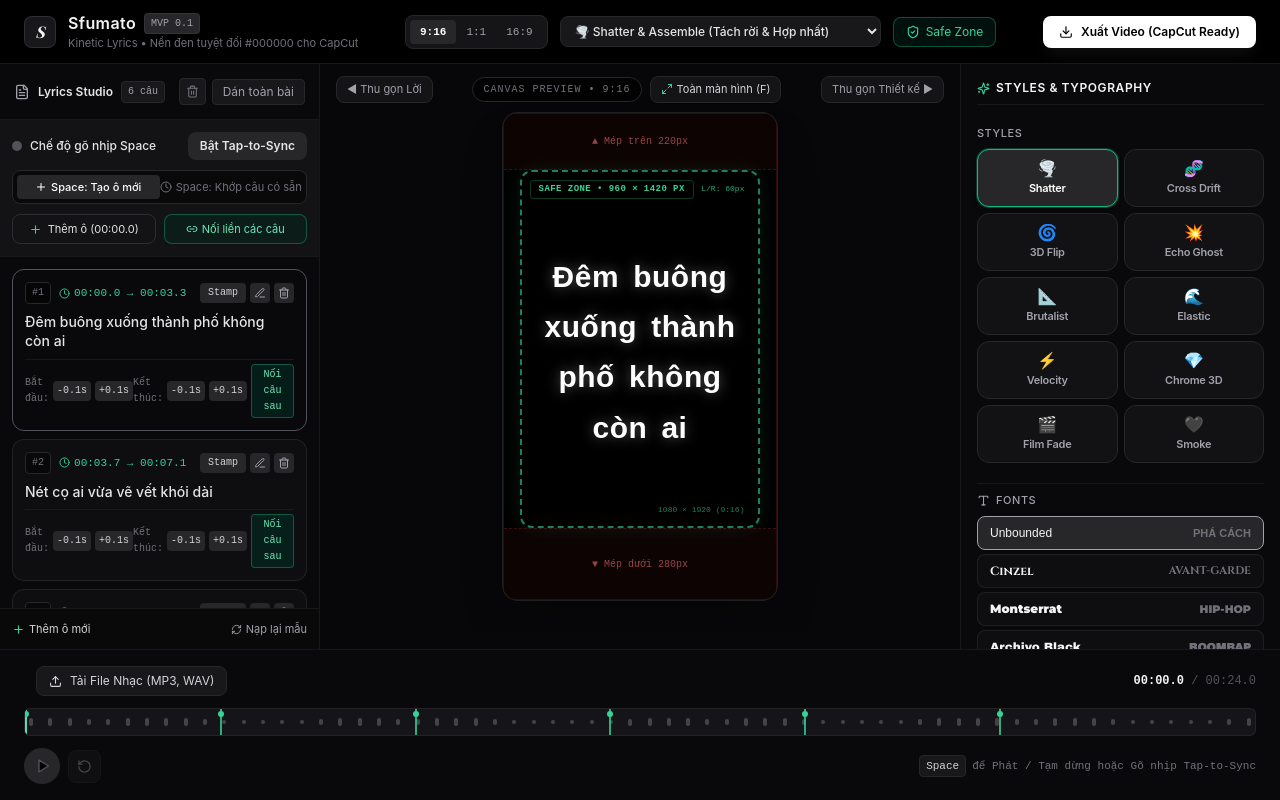
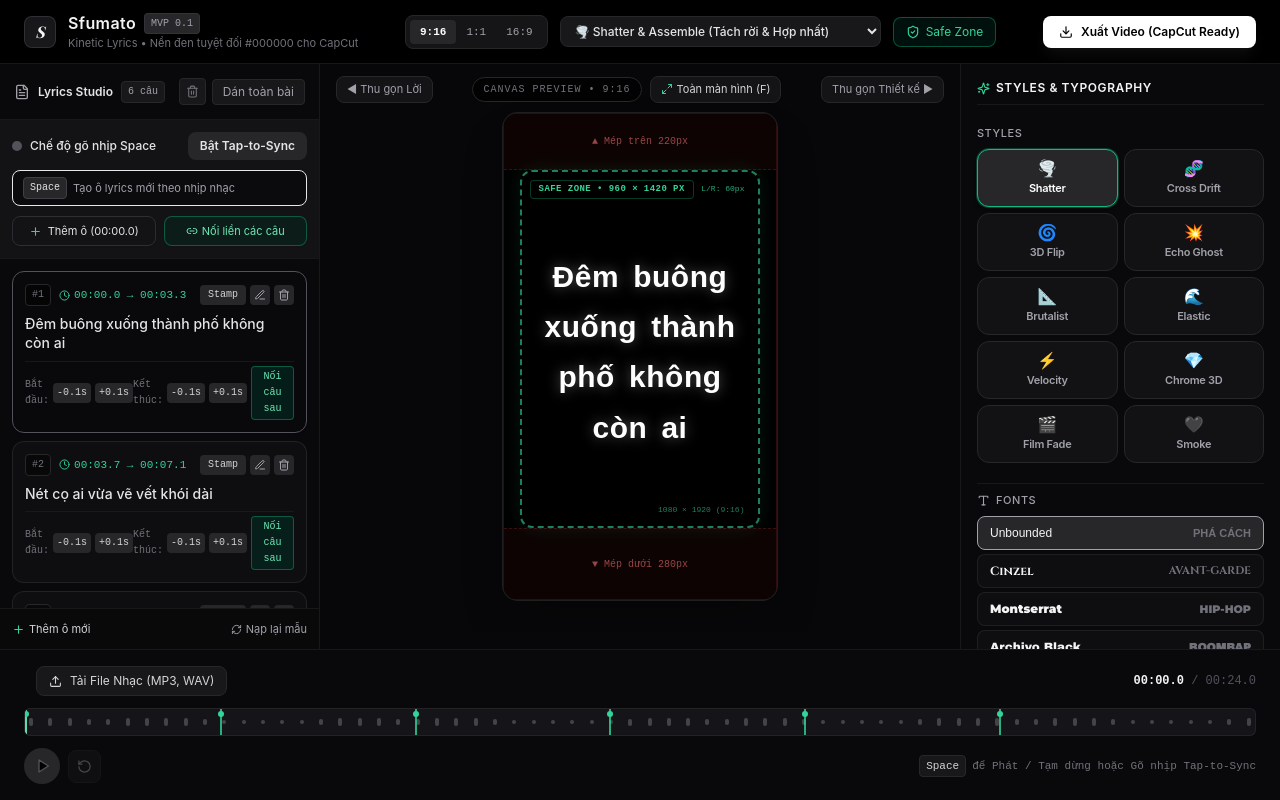
Before and after one commit to thieuhoang2002/Sfumato, a React (Vite) app: page / in a window 1280 px wide. Built offline with nearby package versions, Linux system fonts and the light colour scheme; a web font is replaced by a local one.

Commit message:
refactor(lyrics): remove sync_existing space action, set default to instant line creation

```diff
--- a/src/App.tsx
+++ b/src/App.tsx
@@ -63,7 +63,6 @@ export function App() {
   // Tap-to-Sync Engine state
   const [isSyncing, setIsSyncing] = useState<boolean>(false);
   const [currentSyncIndex, setCurrentSyncIndex] = useState<number>(0);
-  const [spaceAction, setSpaceAction] = useState<'create_new' | 'sync_existing'>('create_new');
 
   // Panel visibility toggles
   const [showLyricsPanel, setShowLyricsPanel] = useState<boolean>(true);
@@ -276,17 +275,7 @@ export function App() {
         e.preventDefault();
 
         if (isSyncing) {
-          if (spaceAction === 'create_new') {
-            handleAddNewLine(currentTime);
-          } else {
-            // Chế độ khớp câu có sẵn
-            if (currentSyncIndex < lyrics.length) {
-              handleStampLine(currentSyncIndex, currentTime);
-              setCurrentSyncIndex((prev) => Math.min(prev + 1, lyrics.length - 1));
-            } else {
-              setIsSyncing(false);
-            }
-          }
+          handleAddNewLine(currentTime);
         } else {
           togglePlay();
         }
@@ -297,7 +286,7 @@ export function App() {
 
     window.addEventListener('keydown', handleKeyDown);
     return () => window.removeEventListener('keydown', handleKeyDown);
-  }, [isSyncing, spaceAction, currentSyncIndex, currentTime, lyrics.length, isPlaying, audioUrl]);
+  }, [isSyncing, currentTime, lyrics.length, isPlaying, audioUrl]);
 
   return (
     <div className="flex flex-col h-screen w-screen bg-black text-zinc-100 overflow-hidden font-sans select-none">
@@ -322,8 +311,6 @@ export function App() {
               currentTime={currentTime}
               currentSyncIndex={currentSyncIndex}
               isSyncing={isSyncing}
-              spaceAction={spaceAction}
-              onSetSpaceAction={setSpaceAction}
               onUpdateLyrics={setLyrics}
               onSeek={handleSeek}
               onSetSyncIndex={setCurrentSyncIndex}
--- a/src/components/LyricsEditor.tsx
+++ b/src/components/LyricsEditor.tsx
@@ -11,8 +11,6 @@ interface Props {
   currentTime: number;
   currentSyncIndex: number;
   isSyncing: boolean;
-  spaceAction: 'create_new' | 'sync_existing';
-  onSetSpaceAction: (action: 'create_new' | 'sync_existing') => void;
   onUpdateLyrics: (lines: LyricLine[]) => void;
   onSeek: (time: number) => void;
   onSetSyncIndex: (index: number) => void;
@@ -37,8 +35,6 @@ export const LyricsEditor: React.FC<Props> = ({
   currentTime,
   currentSyncIndex,
   isSyncing,
-  spaceAction,
-  onSetSpaceAction,
   onUpdateLyrics,
   onSeek,
   onSetSyncIndex,
@@ -160,33 +156,15 @@ export const LyricsEditor: React.FC<Props> = ({
           </button>
         </div>
 
-        {/* Spacebar Action Selector */}
-        <div className="flex items-center bg-black/50 p-1 rounded-lg border border-zinc-800 text-[11px]">
-          <button
-            onClick={() => onSetSpaceAction('create_new')}
-            className={`flex-1 py-1 rounded transition text-center flex items-center justify-center space-x-1 ${
-              spaceAction === 'create_new'
-                ? 'bg-zinc-800 text-white font-medium shadow-sm'
-                : 'text-zinc-500 hover:text-zinc-300'
-            }`}
-            title="Mỗi lần bấm Space sẽ tạo ngay 1 ô lyrics mới tại giây đang phát"
-          >
-            <Plus size={12} />
-            <span>Space: Tạo ô mới</span>
-          </button>
-
-          <button
-            onClick={() => onSetSpaceAction('sync_existing')}
-            className={`flex-1 py-1 rounded transition text-center flex items-center justify-center space-x-1 ${
-              spaceAction === 'sync_existing'
-                ? 'bg-zinc-800 text-white font-medium shadow-sm'
-                : 'text-zinc-500 hover:text-zinc-300'
-            }`}
-            title="Gõ Space để khớp mốc lần lượt cho danh sách câu đã dán"
-          >
-            <Clock size={12} />
-            <span>Space: Khớp câu có sẵn</span>
-          </button>
+        {/* Hướng dẫn phím Space */}
+        <div className="bg-black/40 px-2.5 py-1.5 rounded-lg border border-zinc-850 flex items-center justify-between text-[11px] text-zinc-400">
+          <span className="flex items-center space-x-1.5">
+            <kbd className="px-1.5 py-0.5 bg-zinc-800 border border-zinc-700 rounded font-mono text-[10px] text-zinc-200">Space</kbd>
+            <span>Tạo ô lyrics mới theo nhịp nhạc</span>
+          </span>
+          {isSyncing && (
+            <span className="text-emerald-400 font-mono text-[10px] font-semibold animate-pulse">● Live</span>
+          )}
         </div>
 
         {/* Action Buttons: Quick Add & Chain Seamless */}
```
